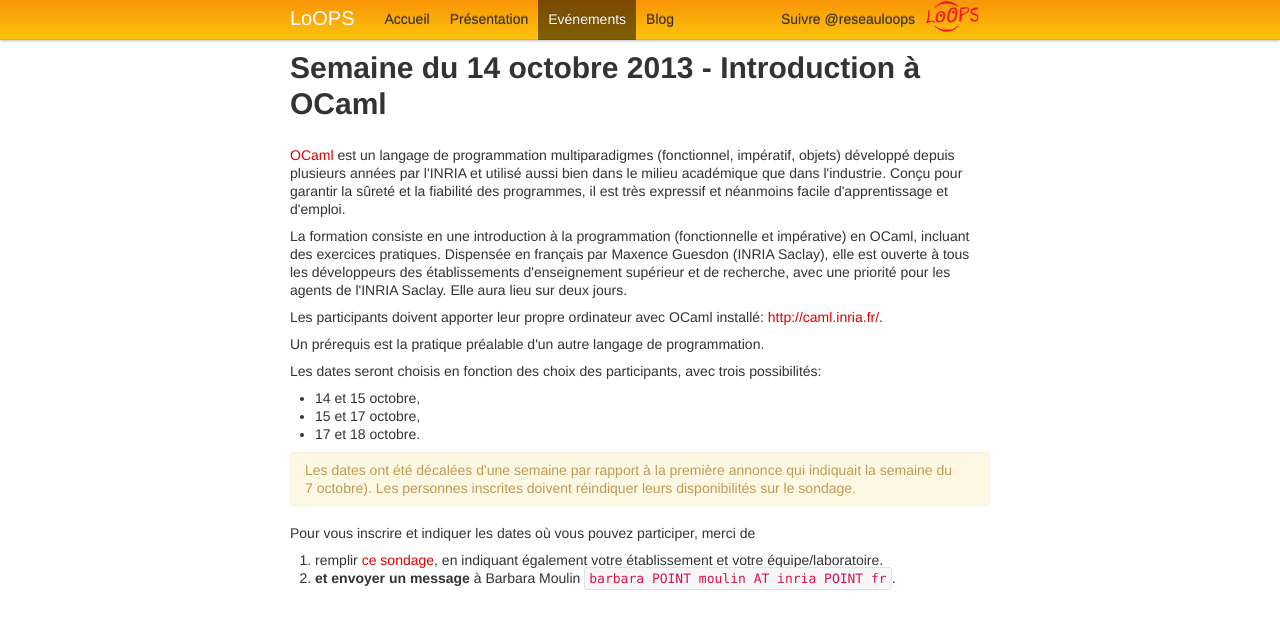
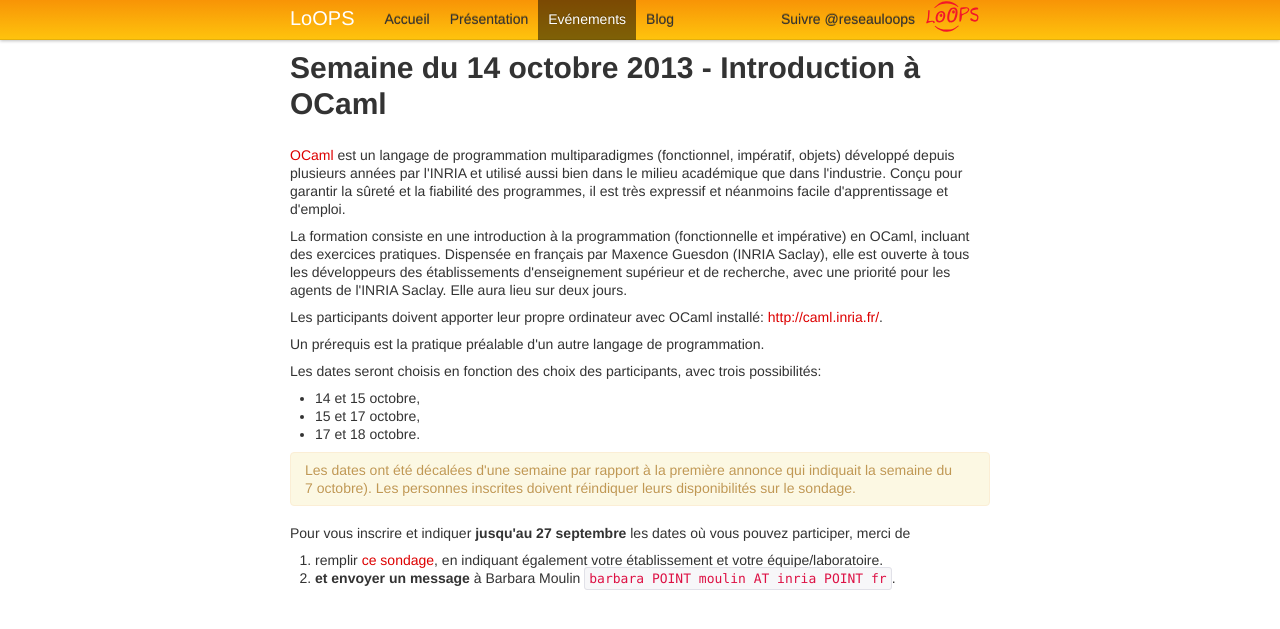
Before and after one commit to reseau-loops/reseau-loops.github.com, a Jekyll site: the page built from 2013_10_formation_ocaml.html, in a window 1280 px wide. Shown: the top 629 px of the page. Built offline with Jekyll 4.4.1, drawn with Linux system fonts in a browser that asks for light colours; Markdown is read by kramdown in place of the engine named in the settings; comment, search, counter and statistics services are not loaded.

Commit message:
ajout date de fin du sondage

```diff
--- a/2013_10_formation_ocaml.html
+++ b/2013_10_formation_ocaml.html
@@ -41,7 +41,7 @@
 Les dates ont été décalées d'une semaine par rapport à la première annonce qui indiquait la semaine du 7 octobre). Les personnes inscrites doivent réindiquer leurs disponibilités sur le sondage.
 </p>
 <p>
-Pour vous inscrire et indiquer les dates où vous pouvez participer, merci de
+Pour vous inscrire et indiquer <strong>jusqu'au 27 septembre</strong> les dates où vous pouvez participer, merci de
 </p>
 <ol>
 <li>remplir <a href="http://framadate.org/studs.php?sondage=evxjrsf6jzogvuuh">ce sondage</a>,
```
